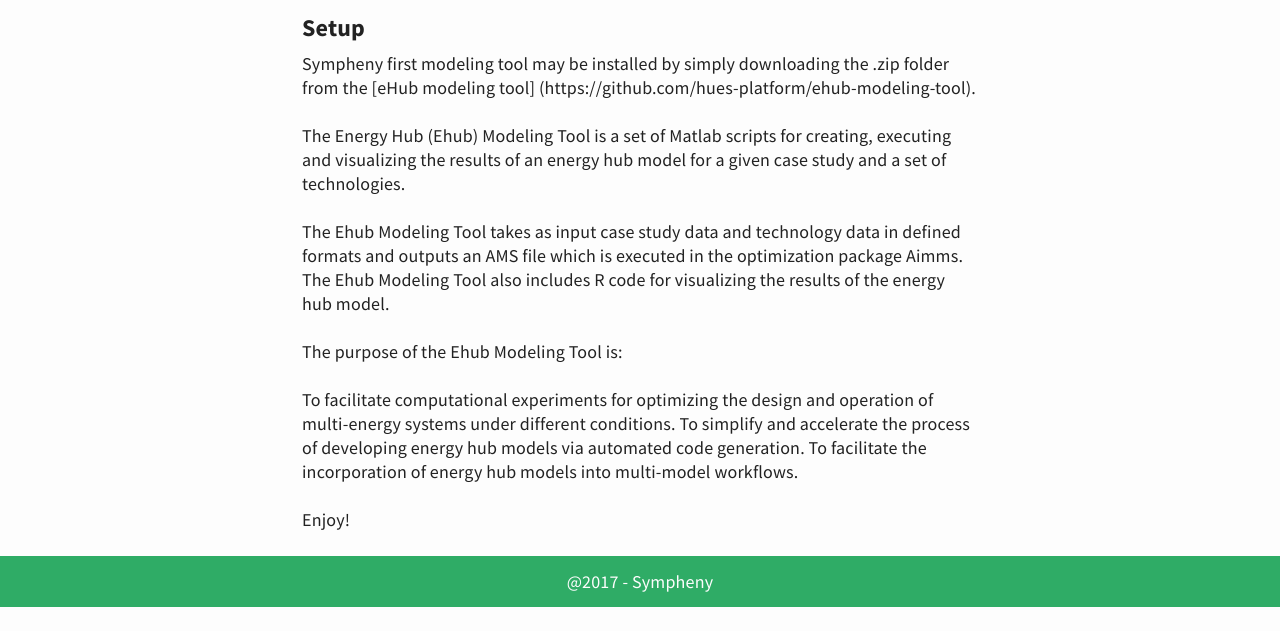
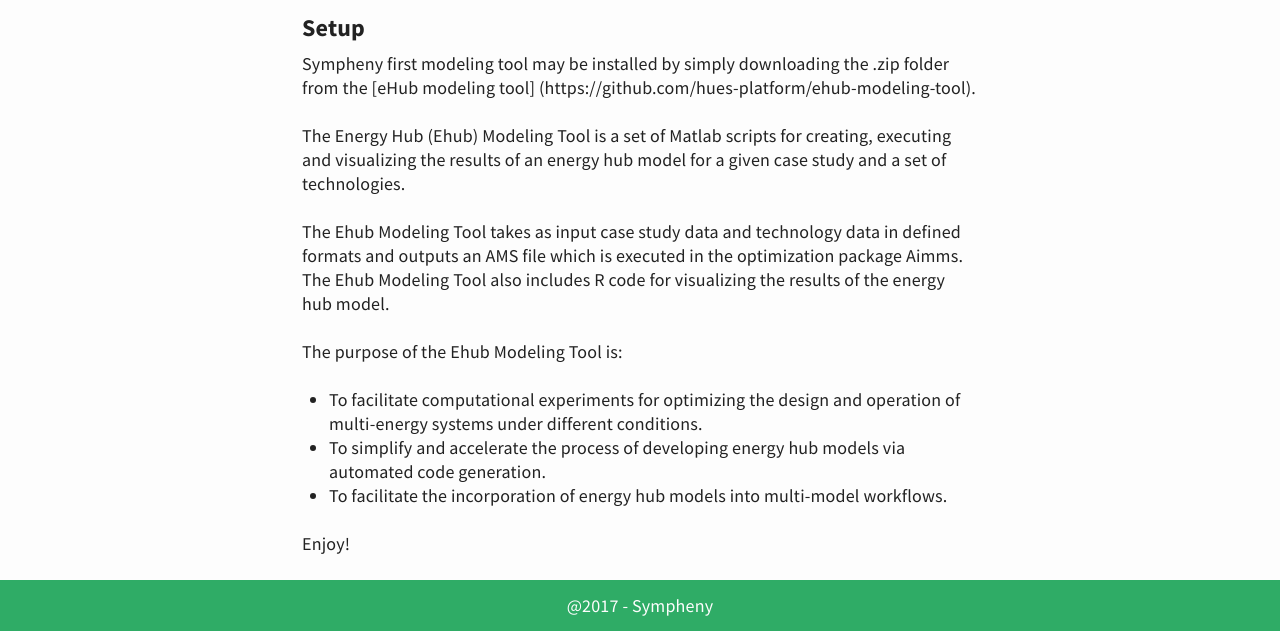
Before and after one commit to Sympheny/Sympheny.github.io, a Jekyll site: the page built from about.md, in a window 1280 px wide. Shown: the part 730-1361 px from the top of the page. Built offline with Jekyll 4.4.1, drawn with Linux system fonts in a browser that asks for light colours; before the commit the page ends 1337 px from its top, so only the background shows below that.

```diff
--- a/about.md
+++ b/about.md
@@ -18,8 +18,8 @@ The Ehub Modeling Tool takes as input case study data and technology data in def
 
 The purpose of the Ehub Modeling Tool is:
 
-To facilitate computational experiments for optimizing the design and operation of multi-energy systems under different conditions.
-To simplify and accelerate the process of developing energy hub models via automated code generation.
-To facilitate the incorporation of energy hub models into multi-model workflows.
+- To facilitate computational experiments for optimizing the design and operation of multi-energy systems under different conditions.
+- To simplify and accelerate the process of developing energy hub models via automated code generation.
+- To facilitate the incorporation of energy hub models into multi-model workflows.
 
 Enjoy!
```
